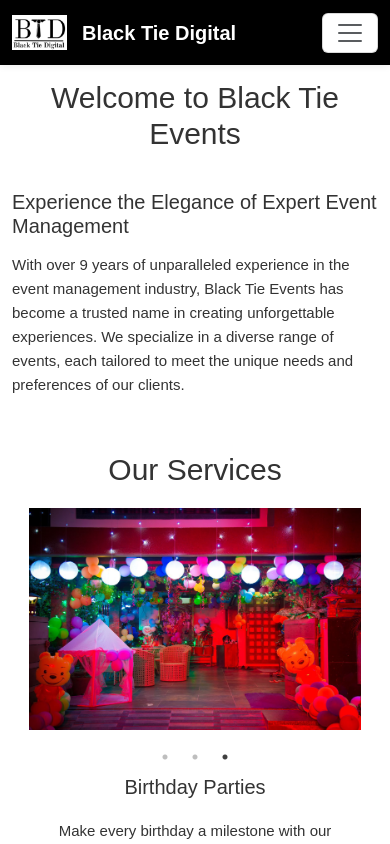
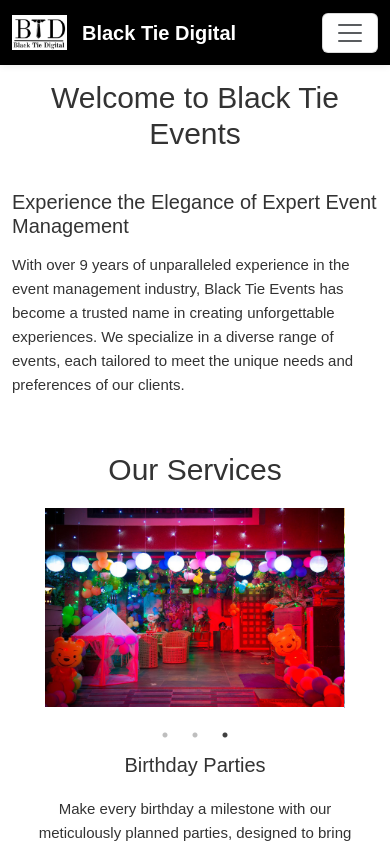
Before and after one commit to Dipesh12chourasiya/BTD-Corporate, a React (Create React App) app: page /black-tie-events in a window 390 px wide. Shown: the top 844 px of the page. Built offline with nearby package versions, Linux system fonts and the light colour scheme.

Commit message:
bte section improved

```diff
--- a/src/components/BlackTieEvents.css
+++ b/src/components/BlackTieEvents.css
@@ -34,9 +34,10 @@
 }
 
 @media only screen and (max-width: 767px) {
-    .SliderCOn{
-        width: 416px;
-    }
+
+    .SliderCOn {
+        width: 374px;
+      }
     .title-holder h1{
         font-size: 30px;
         margin-top: 40px;
```
